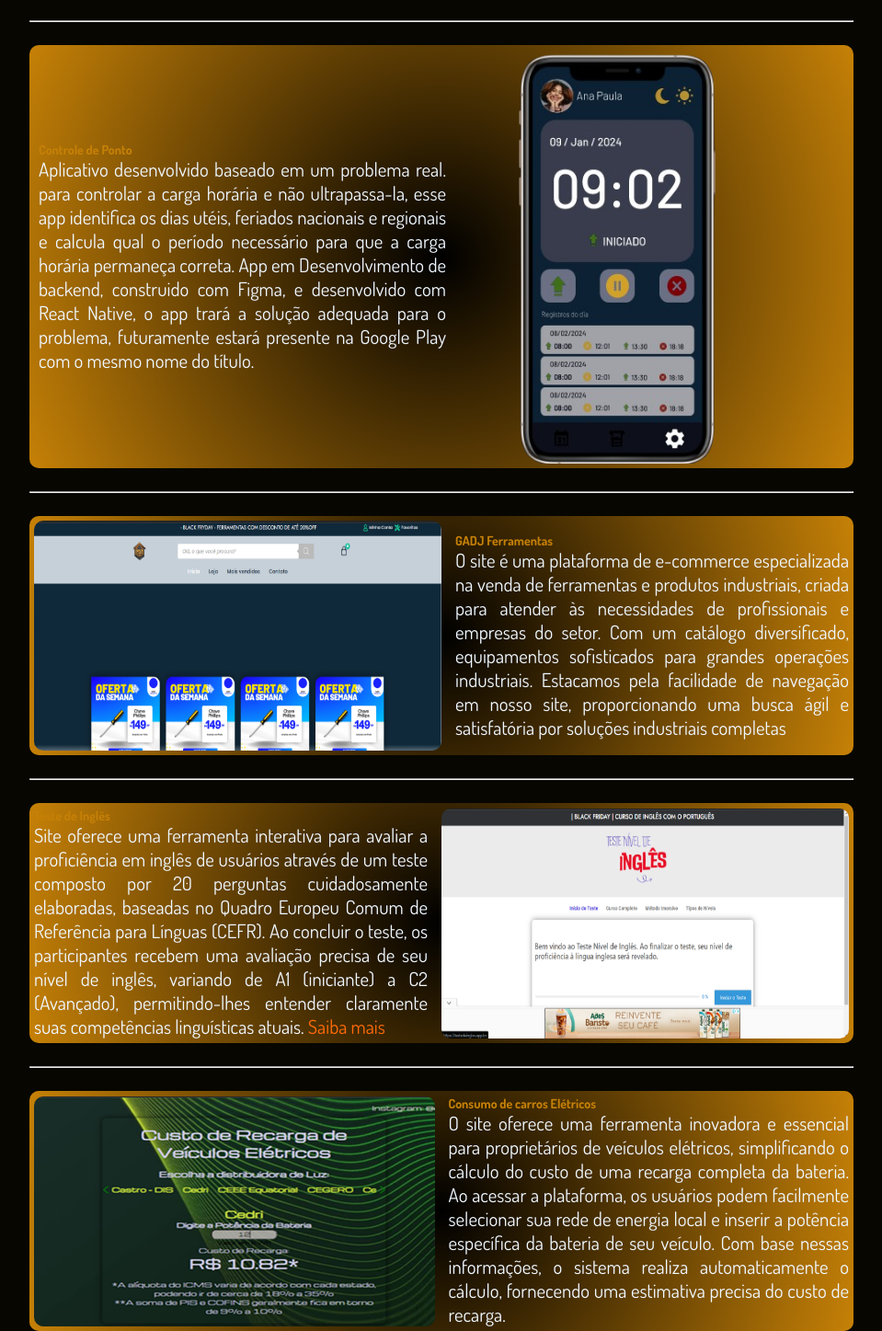
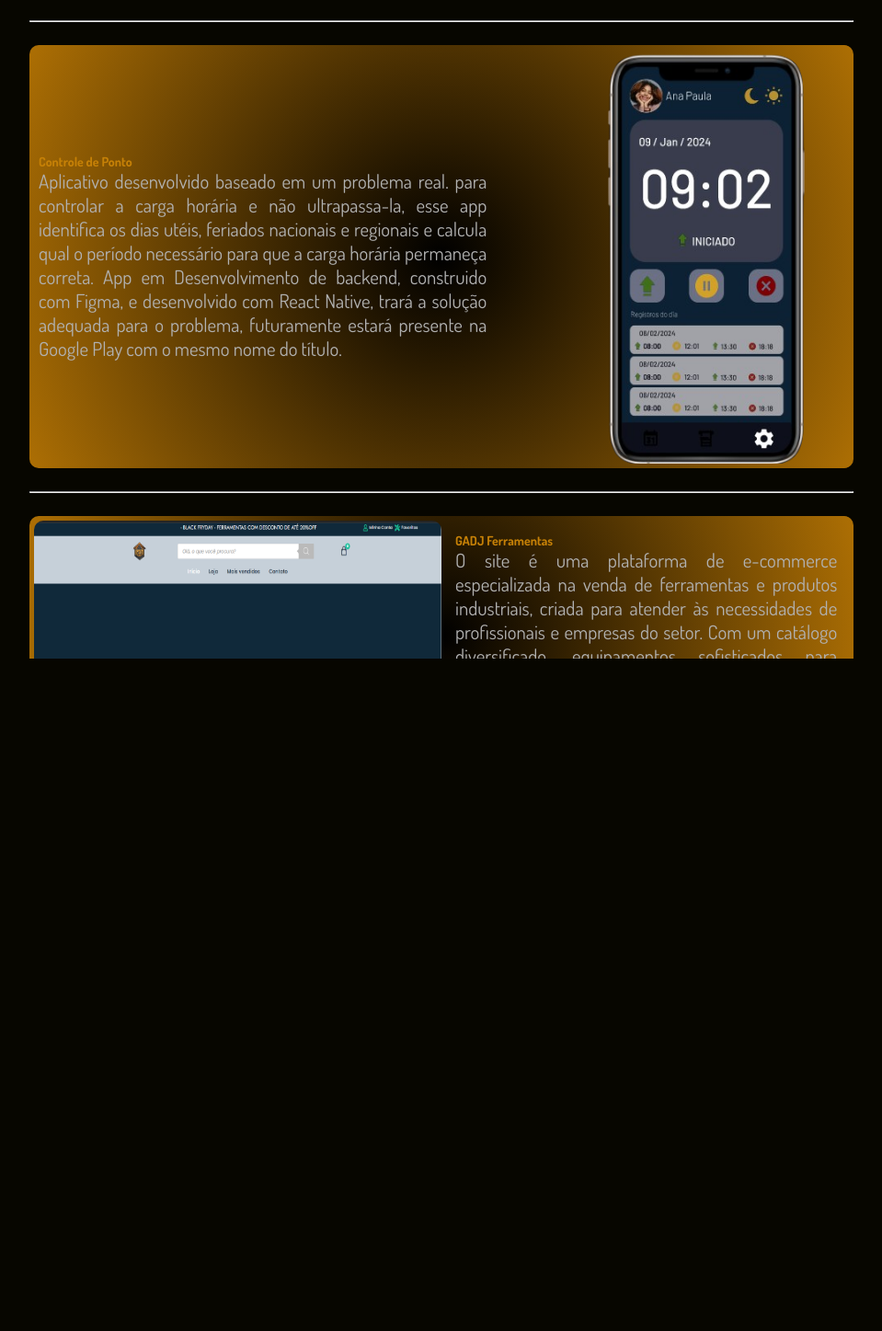
Before and after one commit to AndersonAPinto/react-portfolioPro, a React (Create React App) app: page /experience in a window 1280 px wide. Shown: the part 84-1531 px from the top of the page at 92% size, without its empty margins (160-1119 px from the left). After the commit the page ends 800 px from the top, so only its background shows below. Built offline with nearby package versions, Linux system fonts and the light colour scheme; a web font is replaced by a local one.

Commit message:
update Portfólio

```diff
--- a/src/components/Layout/NavBar.jsx
+++ b/src/components/Layout/NavBar.jsx
@@ -2,6 +2,7 @@ import React, { useState, useEffect } from "react"
 import '../Layout/navBarStyle.css'
 import { MdOutlineKeyboardDoubleArrowDown } from "react-icons/md";
 import { AiOutlineAlert } from "react-icons/ai";
+import { Link } from "react-router-dom";
 
 
 function NavBar() {
@@ -26,9 +27,9 @@ function NavBar() {
             <div className="container_text">
                 <h1>Anderson</h1>
                 <h5>Desenvolvedor Frontend</h5>
-                <button className="btn_works">
-                    <p>MEUS TRABALHOS</p>
-                    <MdOutlineKeyboardDoubleArrowDown className="icon_works" />
+                <button className="btn_works" >
+                <Link to={'/experience'}><p>MEUS TRABALHOS <MdOutlineKeyboardDoubleArrowDown className="icon_works" /></p></Link>
+
                 </button>
             </div>
 
--- a/src/components/Layout/navBarStyle.css
+++ b/src/components/Layout/navBarStyle.css
@@ -57,13 +57,15 @@
 }
 
 .btn_works {
-    display: flex;
     padding: 7px 30px;
     background-color: #d48d0091;
     border: none;
     border-radius: 45px;
     background-image: radial-gradient(circle, #413e3ec9, #ffb004c2);
     cursor: pointer;
+}
+.btn_works p{
+    display: flex;
     align-items: center;
 }
 
--- a/src/components/Pages/AboutMe.jsx
+++ b/src/components/Pages/AboutMe.jsx
@@ -17,10 +17,10 @@ function AboutMe() {
                 <div className="text_div">
                     <h4 style={{ marginBottom: '5px', color: '#C68107' }}>Anderson Pinto</h4>
                     <h2 style={{ marginBottom: '5px', }}>Desenvolvedor Frontend</h2>
-                    <p style={{ color: '#474747', marginBottom: '10px' }}>
+                    <p style={{ color: '#b1b1b1', marginBottom: '10px' }}>
                         Sou desenvolvedor frontend, especializado em criar interfaces intuitivas e envolventes com React e Angular.js. Apaixonado por design e acessibilidade digital, busco inovar em experiências de usuário que são tanto funcionais quanto visualmente atrativas. Mantenho-me atualizado com as últimas tendências, explorando tecnologias emergentes e contribuindo para projetos de código aberto.
                     </p>
-                    <button className="btn_aboutme">Entre em contato</button>
+                    <button className="btn_aboutme"><a href="https://wa.me/5551997802755" target="_blank" rel="noopener noreferrer" >Entre em contato</a></button>
                 </div>
             </div>
         </div>
--- a/src/components/Pages/Contact.jsx
+++ b/src/components/Pages/Contact.jsx
@@ -11,7 +11,7 @@ function Contact() {
     return (
         <div className="container__Contact">
             <div className="frame">
-                <img src={Banner} style={{width:'22vw', height:'75vh', borderRadius:'10px'}}/>
+                {/*<img src={Banner} style={{width:'27vw', height:'75vh', borderRadius:'10px'}}/>*/}
             </div>
             <div className="title_contact">
                 <h1> <HiArrowDownRight /> Contato</h1>
@@ -20,7 +20,7 @@ function Contact() {
                 <div className="icons_contact">
                     <h2 style={{ fontSize: '35px', marginBottom:'5px',textAlign:'center' }}>Redes Sociais e Envio de Mensagens</h2>
                     <h6 style={{ marginBottom: '5px', color: '#C68107',fontSize:'1em', textAlign:'center' }}>Conecte-se Conosco com Apenas um Clique</h6>
-                    <p style={{ color: '#797979', fontSize:'1.2em' }}>
+                    <p style={{ color: '#b1b1b1', fontSize:'1.2em' }}>
                         Valorizo cada oportunidade de interagir com você. Para tornar sua experiência comigo ainda mais direta e conveniente, disponibilizo ícones de acesso rápido abaixo. Cada ícone é uma porta para minhas principais plataformas de comunicação e redes sociais, permitindo que você escolha o canal preferencial de contato com facilidade e rapidez.
                         Seja para fazer perguntas, solicitar suporte, ou compartilhar suas impressões, estamos a apenas um clique de distância. Estarei comprometido em fornecer respostas e soluções ágeis e atenciosas.
                         Estou animado para ouvir o que você tem a dizer.</p>
--- a/src/components/Pages/Experience.jsx
+++ b/src/components/Pages/Experience.jsx
@@ -11,7 +11,7 @@ function Experience() {
     return (
         <div className="container__Experience">
             <div className="title_experience">
-                <h1 style={{}}><HiArrowDownRight />Experiências</h1>
+                <h1><HiArrowDownRight />Experiências</h1>
             </div>
             <hr style={{ margin: '25px', width: '70vw' }} />
             <div>
@@ -19,42 +19,43 @@ function Experience() {
                     <p style={{ fontSize: '1.3em', marginLeft:'5px' }}>
                         <h6 style={{ color: '#C68107' }}>Controle de Ponto</h6>
                         Aplicativo desenvolvido baseado em um problema real. para controlar a carga horária e não ultrapassa-la, esse app identifica os dias utéis, feriados nacionais e regionais e calcula qual o período necessário para que a carga horária permaneça correta.
-                        App em Desenvolvimento de backend, construido com Figma, e desenvolvido com React Native, o app trará a solução adequada para o problema, futuramente estará presente na Google Play com o mesmo nome do título.
+                        App em Desenvolvimento de backend, construido com Figma, e desenvolvido com React Native, trará a solução adequada para o problema, futuramente estará presente na Google Play com o mesmo nome do título.
                     </p>
-                    <img src={App_1} style={{ width: '25%', height: '450px', marginLeft: '75px', borderRadius: '10px' }} />
+                    <img src={App_1} style={{ width: '25%', height: '450px', marginLeft: '10vw', borderRadius: '10px' }} />
                 </div>
             </div>
             <hr style={{ margin: '25px', width: '70vw' }} />
             <div>
                 <div className="imgs_site" >
                     <img src={SiteGadj} style={{ width: '50%', height: '250px', marginRight: '15px', borderRadius: '10px' }} />
-                    <p style={{ fontSize: '1.3em' }}>
+                    <p style={{ fontSize: '1.3em', marginRight:'1vw' }}>
                         <h6 style={{ color: '#C68107' }}>GADJ Ferramentas</h6>
-                        O site é uma plataforma de e-commerce especializada na venda de ferramentas e produtos industriais, criada para atender às necessidades de profissionais e empresas do setor. Com um catálogo diversificado, equipamentos sofisticados para grandes operações industriais. Estacamos pela facilidade de navegação em nosso site, proporcionando uma busca ágil e satisfatória por soluções industriais completas
+                        O site é uma plataforma de e-commerce especializada na venda de ferramentas e produtos industriais, criada para atender às necessidades de profissionais e empresas do setor. Com um catálogo diversificado, equipamentos sofisticados para grandes operações industriais. Destaco a facilidade de navegação do site, proporcionando uma busca ágil e satisfatória por soluções industriais completas.
                     </p>
                 </div>
             </div>
             <hr style={{ margin: '25px', width: '70vw' }} />
             <div>
                 <div className="imgs_site" >
-                    <p style={{ fontSize: '1.3em' }}>
-                        <h6 style={{ color: '#C68107', justifyContent:'end' }}>Teste de Inglês</h6>
+                    <p style={{ fontSize: '1.3em', marginLeft:'1vw' }}>
+                        <h6 style={{ color: '#C68107', marginTop:'4px' }}>Teste de Inglês</h6>
                         Site oferece uma ferramenta interativa para avaliar a proficiência em inglês de usuários através de um teste composto por 20 perguntas cuidadosamente elaboradas, baseadas no Quadro Europeu Comum de Referência para Línguas (CEFR). Ao concluir o teste, os participantes recebem uma avaliação precisa de seu nível de inglês, variando de A1 (iniciante) a C2 (Avançado), permitindo-lhes entender claramente suas competências linguísticas atuais.
-                        <a  href="https://testedeingles.app.br/" target="_blank" rel="noopener noreferrer" style={{color:'#ff6b08'}}> Saiba mais</a>
+                        <a  href="https://testedeingles.app.br/" target="_blank" rel="noopener noreferrer" style={{color:'#ff6b08'}}> Confira</a>.
                     </p>
                     <img src={WebSite_Englistest} style={{ width: '50%', height: '250px', marginLeft: '15px', borderRadius: '10px' }} />
                 </div>
             </div>
             <hr style={{ margin: '25px', width: '70vw' }} />
-            <div>
+            <div >
                 <div className="imgs_site" >
                     <img src={WebSiteCOnsEletr} style={{ width: '50%', height: '250px', marginRight: '15px', borderRadius: '10px' }} />
-                    <p style={{ fontSize: '1.3em' }}>
+                    <p style={{ fontSize: '1.3em', marginRight:'1vw' }}>
                         <h6 style={{ color: '#C68107' }}>Consumo de carros Elétricos</h6>
                         O site oferece uma ferramenta inovadora e essencial para proprietários de veículos elétricos, simplificando o cálculo do custo de uma recarga completa da bateria. Ao acessar a plataforma, os usuários podem facilmente selecionar sua rede de energia local e inserir a potência específica da bateria de seu veículo. Com base nessas informações, o sistema realiza automaticamente o cálculo, fornecendo uma estimativa precisa do custo de recarga.
                     </p>
                 </div>
             </div>
+            <hr style={{ margin: '25px', width: '70vw' }} />
 
         </div>
     )
--- a/src/components/Pages/aboutme.css
+++ b/src/components/Pages/aboutme.css
@@ -6,7 +6,7 @@
     align-items: center;
     flex-direction: column;
 }
-.title_experience h1{
+.title h1{
     font-family: "Dosis", sans-serif;
     font-optical-sizing: auto;
     font-weight: 200;
--- a/src/components/Pages/contact.css
+++ b/src/components/Pages/contact.css
@@ -22,7 +22,7 @@
     display: flex;
     flex-direction: column;
     align-items: center;
-    margin-left: 10vw;
+
 }
 .icons_contact{
     width: 600px;
@@ -47,10 +47,9 @@
 .frame{
     position: absolute;
     height: 75vh;
-    width: 78vw;
+    width: 48vw;
     z-index: -1;
     top: 17vh;
-    left: 5vw;
     background-image: radial-gradient(circle, #312502, #C68107);
     border-radius: 10px;
 }
--- a/src/components/Pages/experience.css
+++ b/src/components/Pages/experience.css
@@ -5,7 +5,14 @@
     height: 100vh;
     align-items: center;
     flex-direction: column;
+    overflow-y: auto;
+    scrollbar-width: none;
+    -ms-overflow-style: none;
+
 }
+.container__Experience::-webkit-scrollbar {
+    display: none;
+  }
 .container__Experience h1{
     font-family: "Dosis", sans-serif;
     font-optical-sizing: auto;
@@ -24,7 +31,7 @@
 
 .imgs_site{
     display: flex;
-    background-image: radial-gradient(circle, #000000, #C68107);
+    background-image: radial-gradient(circle, #000000, #ad6f04);
     width: 70vw;
     height: auto;
     padding: 5px;
@@ -32,6 +39,7 @@
     border-radius: 10px;
 }
 .imgs_site p{
-    width: 50%;
+    width: 55%;
     text-align: justify;
+    color: #b1b1b1;
 }
```
Also changed, not shown: src/index.css (line endings or trailing spaces).
